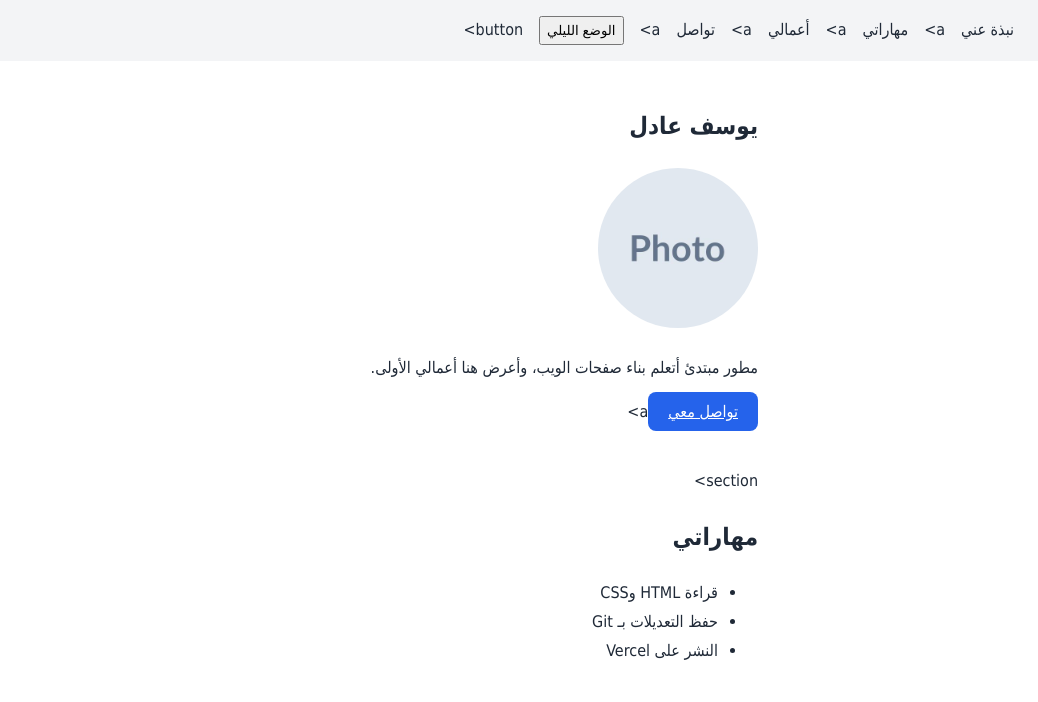
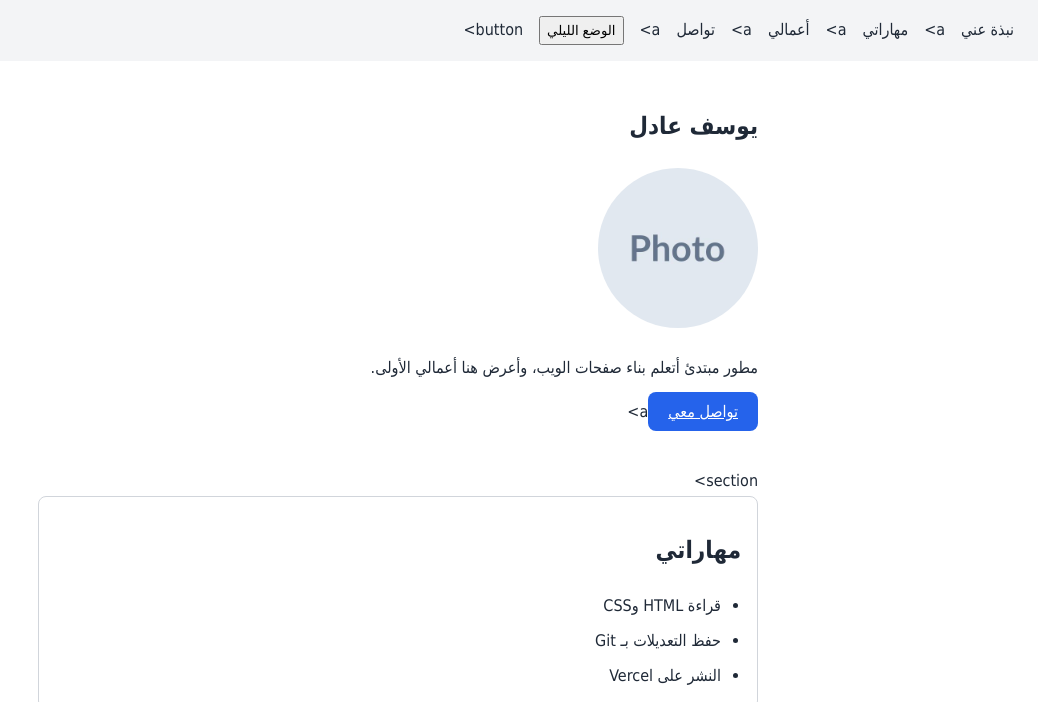
Before and after one commit to Easytonline1/personal-page, a plain HTML site: page public/index.html in a window 1280 px wide. Shown: the top 702 px of the page, without its empty margins (242-1280 px from the left). Drawn offline with Linux system fonts and the light colour scheme.

Commit message:
إضافة تنسيق قسم مهاراتي

```diff
--- a/public/style.css
+++ b/public/style.css
@@ -72,3 +72,20 @@ footer {
     padding: 16px;
     color: #6b7280;
 }
+
+/* skills */
+.skills {
+    border: 1px solid #d1d5db;
+    border-radius: 8px;
+    padding: 12px 16px;
+    margin-bottom: 12px;
+}
+
+.skills-list {
+    margin: 0;
+    padding-inline-start: 20px;
+}
+
+.skills-list li {
+    margin-bottom: 6px;
+}
```
